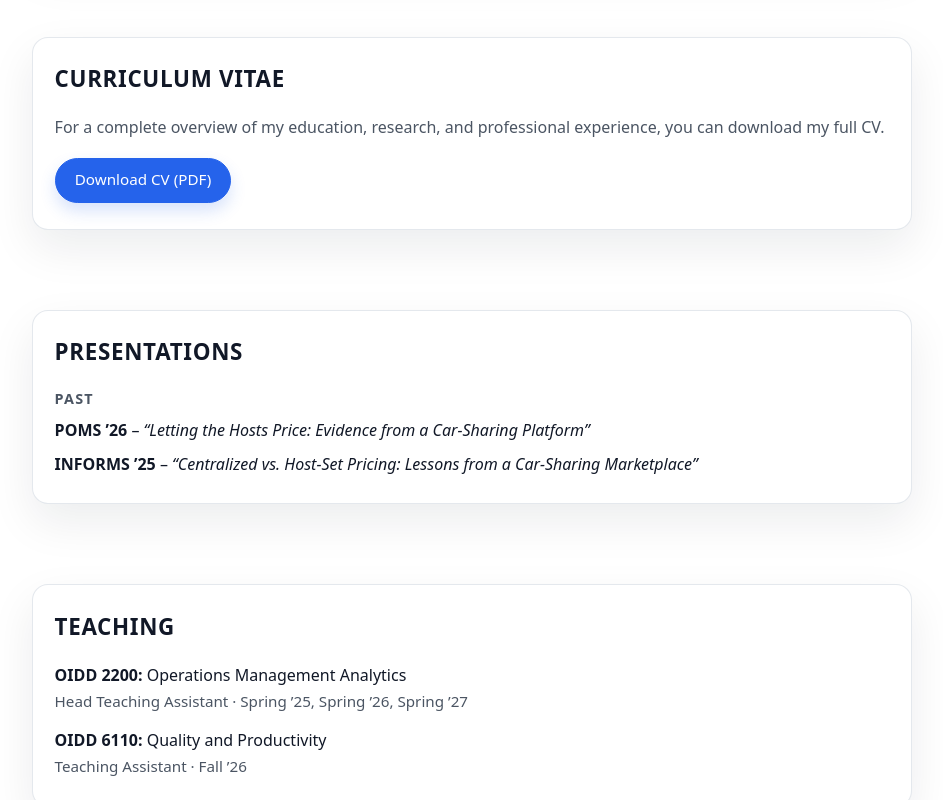
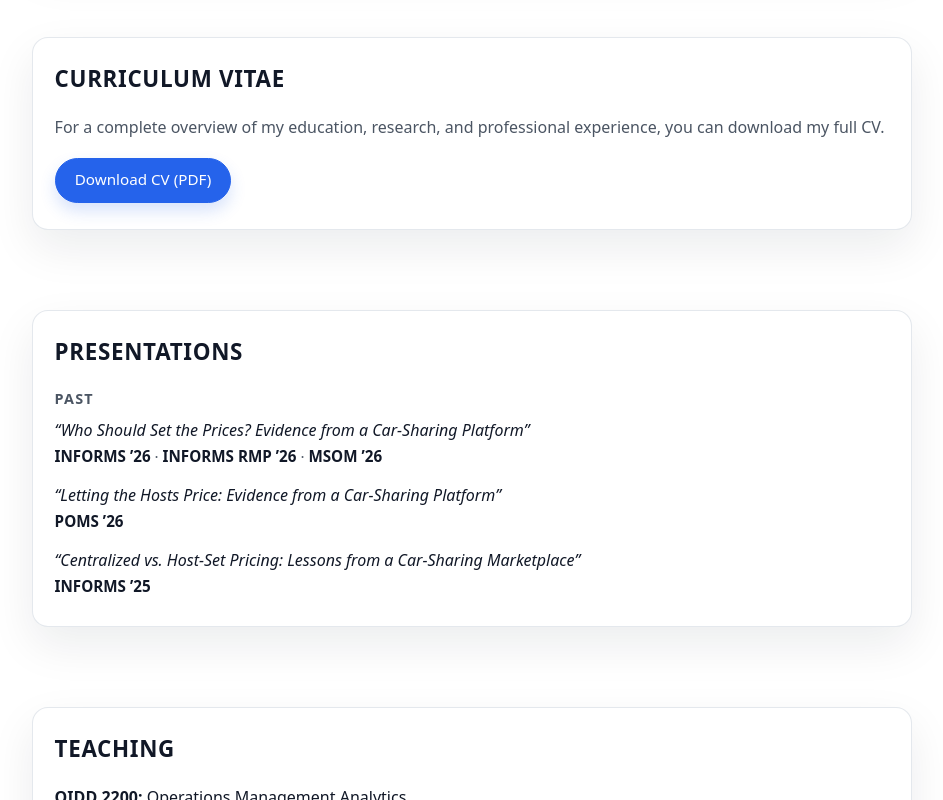
Before and after one commit to christopherdragomir/website, a plain HTML site: page index.html in a window 1280 px wide. Shown: the part 475-1275 px from the top of the page, without its empty margins (168-1111 px from the left). Drawn offline with Linux system fonts and the light colour scheme.

Commit message:
Add 2026 talks and group presentations by title
- Who Should Set the Prices?: INFORMS '26, INFORMS RMP '26, MSOM '26
- Each talk title listed once with its venues underneath

Co-Authored-By: Claude Opus 5.5 <noreply@anthropic.com>

```diff
--- a/index.html
+++ b/index.html
@@ -115,35 +115,54 @@
           <h2>Presentations</h2>
           <div class="conferences-block">
             <!--
-              To add an upcoming talk, paste this column above "Past":
+              Talks are grouped by title, most recent first. To add an
+              upcoming talk, paste this column above "Past":
               <div class="conferences-column">
                 <div class="conferences-subheading">Upcoming</div>
                 <ul class="conferences-list">
                   <li>
-                    <span class="conference-name">INFORMS ’26</span> –
-                    <span class="conference-title">“Paper title”</span> –
-                    <span class="conference-date">Sunday, Oct 25</span>
+                    <div class="conference-title">“Talk title”</div>
+                    <div class="conference-venues">
+                      <span class="conference-name">INFORMS ’27</span> –
+                      <span class="conference-date">Sunday, Oct 24</span>
+                    </div>
                   </li>
                 </ul>
               </div>
-              Once it has happened, move it to "Past" and drop the date.
+              Once it has happened, move it under "Past" (add the venue to
+              its title's line if the title already exists) and drop the date.
             -->
             <div class="conferences-column">
               <div class="conferences-subheading">Past</div>
               <ul class="conferences-list">
                 <li>
-                  <span class="conference-name">POMS ’26</span> –
-                  <span class="conference-title"
-                    >“Letting the Hosts Price: Evidence from a Car-Sharing
-                    Platform”</span
-                  >
+                  <div class="conference-title">
+                    “Who Should Set the Prices? Evidence from a Car-Sharing
+                    Platform”
+                  </div>
+                  <div class="conference-venues">
+                    <span class="conference-name">INFORMS ’26</span> ·
+                    <span class="conference-name">INFORMS RMP ’26</span> ·
+                    <span class="conference-name">MSOM ’26</span>
+                  </div>
                 </li>
                 <li>
-                  <span class="conference-name">INFORMS ’25</span> –
-                  <span class="conference-title"
-                    >“Centralized vs. Host-Set Pricing: Lessons from a
-                    Car-Sharing Marketplace”</span
-                  >
+                  <div class="conference-title">
+                    “Letting the Hosts Price: Evidence from a Car-Sharing
+                    Platform”
+                  </div>
+                  <div class="conference-venues">
+                    <span class="conference-name">POMS ’26</span>
+                  </div>
+                </li>
+                <li>
+                  <div class="conference-title">
+                    “Centralized vs. Host-Set Pricing: Lessons from a
+                    Car-Sharing Marketplace”
+                  </div>
+                  <div class="conference-venues">
+                    <span class="conference-name">INFORMS ’25</span>
+                  </div>
                 </li>
               </ul>
             </div>
--- a/styles.css
+++ b/styles.css
@@ -227,7 +227,7 @@ a:focus-visible {
 }
 
 .conferences-list li + li {
-  margin-top: 0.4rem;
+  margin-top: 0.75rem;
 }
 
 .conference-name {
@@ -236,6 +236,15 @@ a:focus-visible {
 
 .conference-title {
   font-style: italic;
+}
+
+.conference-venues {
+  color: var(--muted);
+  font-size: 0.95rem;
+}
+
+.conference-venues .conference-name {
+  color: var(--text);
 }
 
 .conference-date {
```
